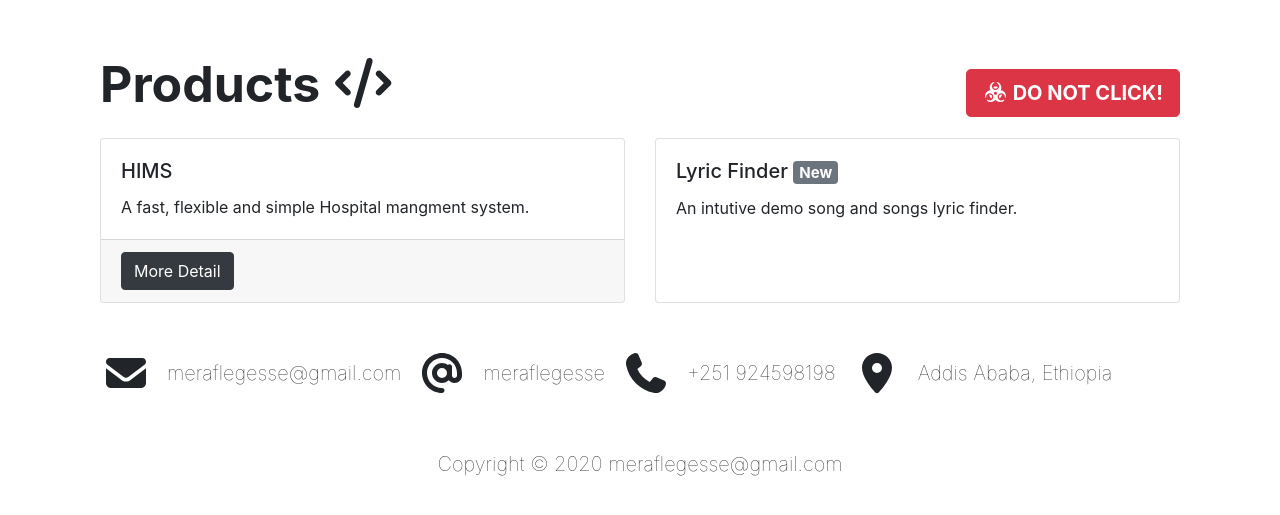
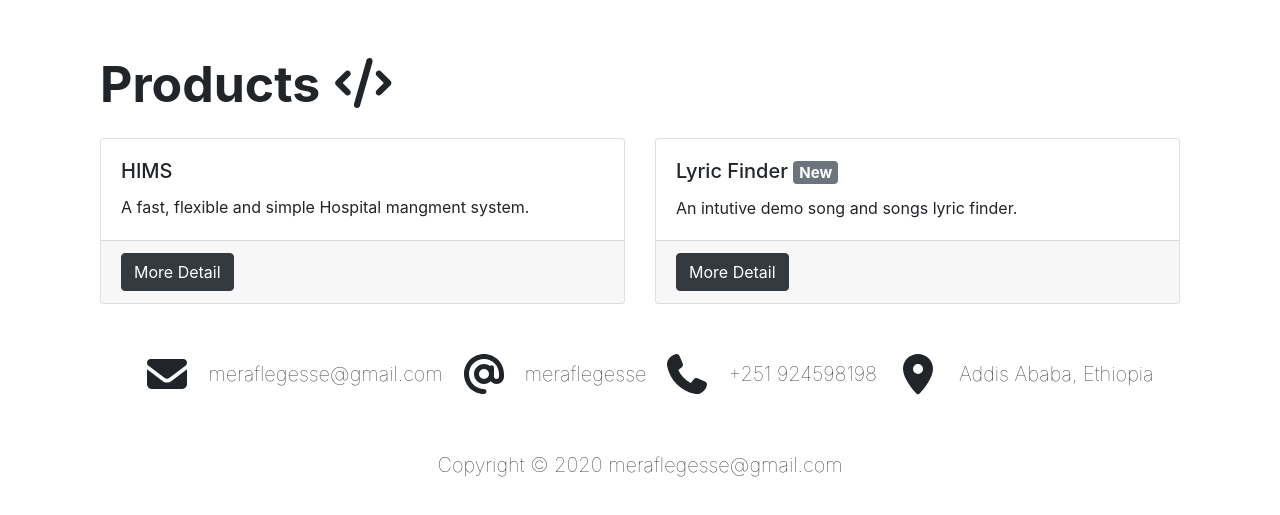
Before and after one commit to meraf/Website, a plain HTML site: page index.html in a window 1280 px wide. Shown: the part 363-878 px from the top of the page. Drawn offline with nearby package versions, Linux system fonts and the light colour scheme.

Commit message:
final version

```diff
--- a/index.html
+++ b/index.html
@@ -3,7 +3,7 @@
 
 <head>
   <meta charset="utf-8">
-  <title>Meheret Tesfaye - (mafi)</title>
+  <title>Meraf Legesse - (mafi)</title>
   <meta name="description" content="">
   <meta name="viewport" content="width=device-width, initial-scale=1">
 
@@ -80,8 +80,7 @@
         <P style="font-size: 50px; font-weight: bold">Products <i class="fas fa-code" style="font-size: 50px"></i></P>
       </div>
       <div class="col-sm-4 d-flex align-items-center justify-content-end">
-        <button type="button" style="font-weight: bold" class="btn btn-danger btn-lg">
-          <i class="fas fa-biohazard"></i> DO NOT CLICK!</button>
+
       </div>
     </div>
     <div class="row">
@@ -101,7 +100,11 @@
           <div class="card-body">
             <h5 class="card-title">Lyric Finder <span class="badge badge-secondary">New</span></h5>
             <p class="card-text">An intutive demo song and songs lyric finder.</p>
+          </div>          <div class="card-footer">
+            <a href="https://github.com/meraf/lyricfinder" target="_blank" class="btn btn-dark">More Detail</a>
           </div>
+        </div>
+      </div>
 
     </div>
   </div>
```
